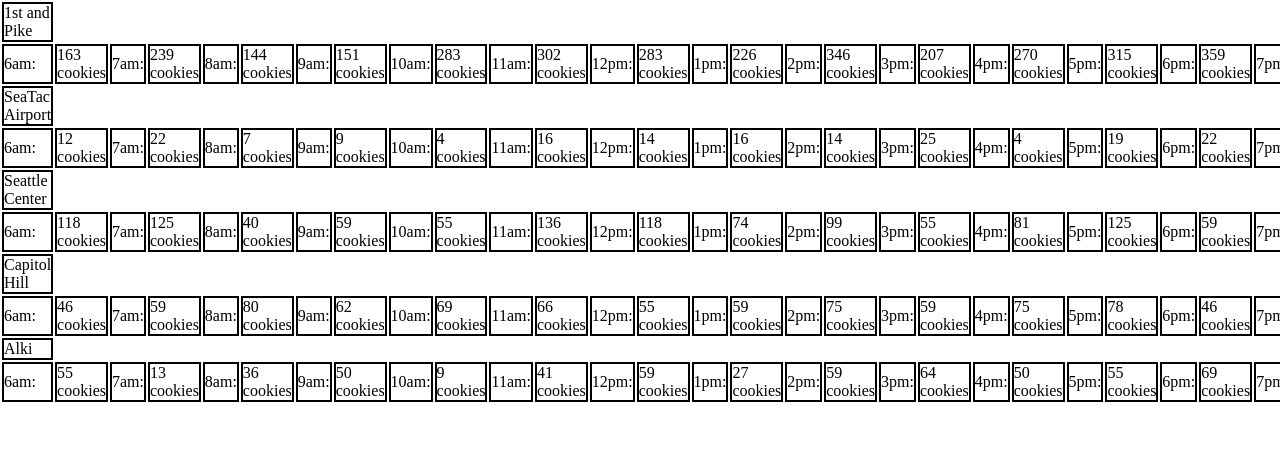
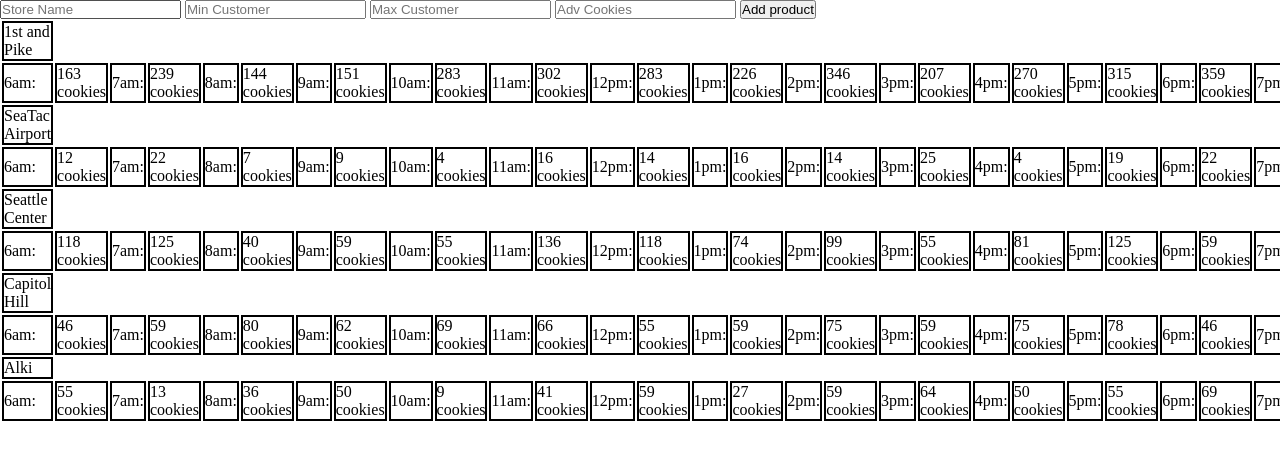
Before and after one commit to Xanture/cookie-stand, a plain HTML site: page sales.html in a window 1280 px wide. Shown: the top 460 px of the page. Drawn offline with Linux system fonts and the light colour scheme.

Commit message:
form framework, buttons

```diff
--- a/app.js
+++ b/app.js
@@ -51,3 +51,11 @@ for (var x = 0; x < storeLocations.length; x++) {
     storesTr[x].appendChild(storeLocTr);
   }
 }
+function handleProductCreateSubmit(event) {
+  event.preventDefault();
+  console.log('wut wut');
+}
+
+var createStore = document.getElementById('add-store');
+
+createStore.addEventListener('submit', handleProductCreateSubmit);
--- a/sales.html
+++ b/sales.html
@@ -3,6 +3,13 @@
 <head>
 </head>
 <body>
+  <form id ="add-store">
+    <input name="storeName" type="text" placeholder="Store Name" />
+    <input name="minCustomerHour" type="text" placeholder="Min Customer"/>
+    <input name="maxCustomerHour" type="text" placeholder="Max Customer"/>
+    <input name="advCustomerCookie" type="text" placeholder="Adv Cookies"/>
+    <button type="submit"> Add product </button>
+  </form>
   <table>
     <td>1st and Pike</td>
   <tr id="firstandpike"></tr>
--- a/style.css
+++ b/style.css
@@ -5,7 +5,7 @@
   margin: 0;
   padding: 0;
   box-sizing: border-box;
-  width: 100%;
+  width: 100;
 }
 
 html, body {
```
